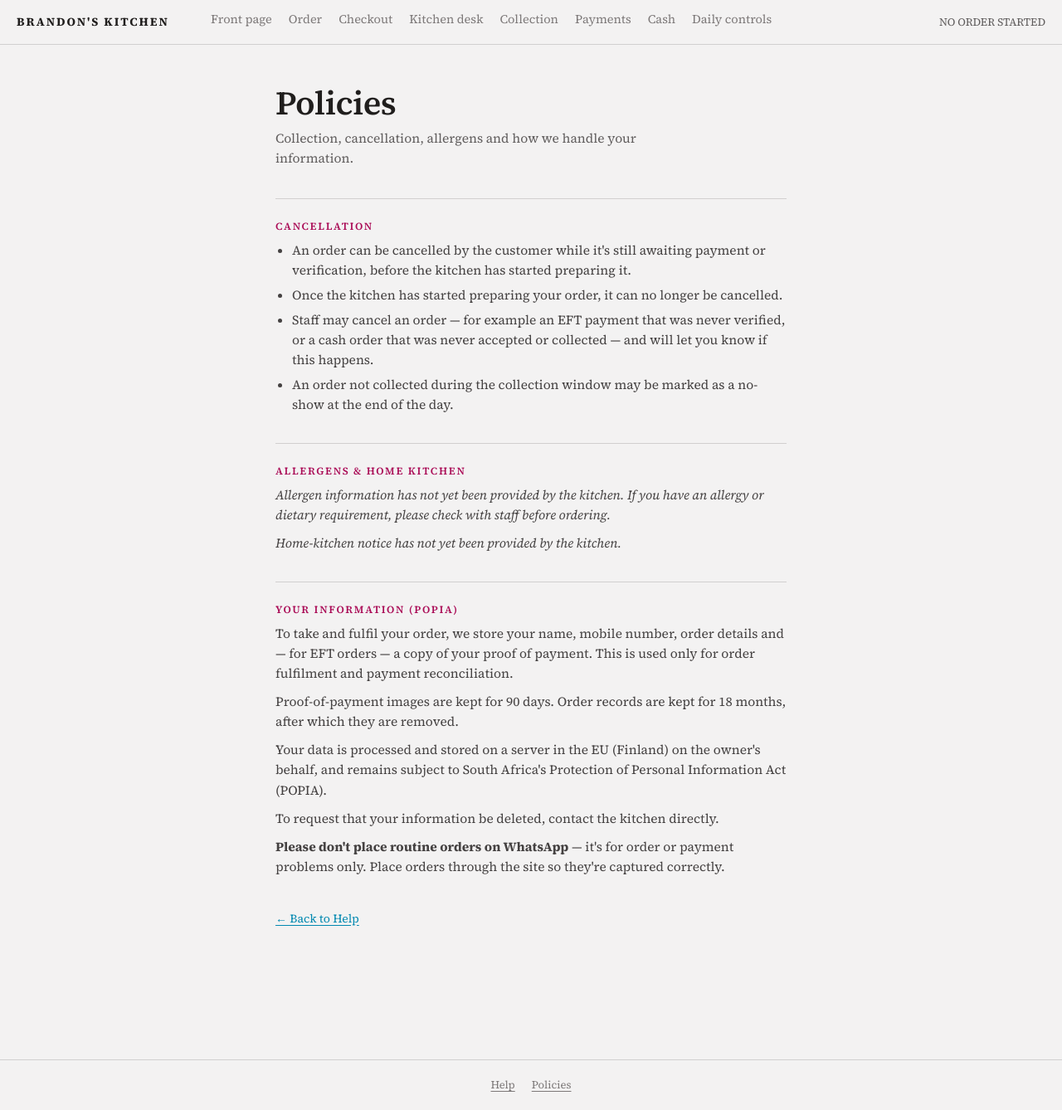
After one commit to alboogycOdR/curry-orders, a Django app: page /policies/ in a window 1280 px wide. The commit adds this page. Shown: the whole page at 83% size. Run offline with Django 5.2, Linux system fonts and the light colour scheme; data that the repository does not hold is empty; parts of the project's set-up code (start-up, migrations or seed data) failed here and were passed over.

Commit message:
Complete Milestone 10 (thin slice): help/policies pages
Phase 1's own narrow slice of M10: §6.1's /help and /policies pages
and their footer/checkout links, deferring the rest of M10 (reports,
retention automation, backups, runbook, hardening) to Phase 2.

- public/views.py: help_page renders live Settings figures (same-day
  cutoff, preorder horizon, slot length, collection window, EFT hold
  minutes, cash availability/same-day-only) so a settings change is
  reflected without touching the template, per §20's own acceptance
  line. policies_page renders §19's cancellation summary, the owner's
  allergen_disclaimer/home_kitchen_notice (both still unset per §23's
  outstanding-input table, so a plain "not yet provided" fallback is
  shown rather than fabricating wording), and the §11.12 POPIA notice
  (what's stored, retention figures, deletion via WhatsApp, the
  EU/Finland-hosting line, and "don't place routine orders on
  WhatsApp").
- public/urls.py: /help/, /policies/ routes.
- templates/public/help.html, policies.html: new.
- templates/base.html: added a footer with Help/Policies links,
  kept separate from the already-crowded main nav (5 staff-board
  links live there).
- templates/public/checkout.html: "Accept policies" checkbox now
  links to /policies, per spec's explicit requirement.
- tests/integration/test_help_and_policies.py: 11 new tests covering
  live-settings rendering, cash on/off copy, the allergen/home-kitchen
  fallback vs owner-set wording, POPIA/retention figures, the
  WhatsApp deletion link (present/absent), and the footer/checkout
  policy links.

335 tests passing. ruff clean on all touched Python files; the
mypy findings in public/views.py are pre-existing and outside this
change's lines.

This completes the agreed Phase 1 scope (M6 kitchen/collection
boards, M7 cash path/cap, M8 narrowed to daily controls, this M10
slice). M8's menu editor, M9, and the rest of M10 remain Phase 2.

Co-Authored-By: Claude Sonnet 5 <noreply@anthropic.com>
Claude-Session: https://claude.ai/code/session_01P24dFtjFhWv9asCSf8cNLA

```diff
--- a/src/public/urls.py
+++ b/src/public/urls.py
@@ -27,4 +27,8 @@ urlpatterns = [
     # instructions / confirmed view) — named `order_status` rather than
     # `order` to leave that name free for the screen above.
     path("orders/<str:public_token>/", views.order_status, name="order_status"),
+    # §6.1/§11.12 (milestone 10, Phase 1's own narrow slice of it — see
+    # docs/DECISIONS.md).
+    path("help/", views.help_page, name="help"),
+    path("policies/", views.policies_page, name="policies"),
 ]
--- a/src/public/views.py
+++ b/src/public/views.py
@@ -331,3 +331,47 @@ def order_status(request: HttpRequest, public_token: str) -> HttpResponse:
             bool(order.payment.proof_uploaded_at) if show_eft_panel else False
         ),
     })
+
+
+# ---------------------------------------------------------------- help / policies (§11.12)
+
+
+def help_page(request: HttpRequest) -> HttpResponse:
+    """§6.1's `/help`: "how to order, collection, payment, cut-off" —
+    every figure here is a live `Settings` value, not hard-coded copy,
+    so a settings change (§20's own acceptance line: "cut-off, hold
+    minutes, ... editable without deploy") is reflected here without a
+    second place to update.
+    """
+    settings = Settings.current()
+    return render(request, "public/help.html", {
+        "same_day_cutoff": coerce_time(settings.same_day_cutoff).strftime("%H:%M"),
+        "preorder_days": settings.preorder_days,
+        "slot_minutes": settings.slot_minutes,
+        "collection_window": (
+            f"{coerce_time(settings.default_window_start).strftime('%H:%M')}"
+            f"–{coerce_time(settings.default_window_end).strftime('%H:%M')}"
+        ),
+        "eft_hold_minutes": settings.eft_hold_minutes,
+        "cash_enabled": settings.cash_enabled,
+        "cash_same_day_only": settings.cash_same_day_only,
+        "support_whatsapp_e164": settings.support_whatsapp_e164,
+    })
+
+
+def policies_page(request: HttpRequest) -> HttpResponse:
+    """§6.1's `/policies`: cancellation (§19), allergens/home-kitchen
+    (owner wording — `Settings.allergen_disclaimer`/`home_kitchen_notice`,
+    both still unset per §23's own owner-input table; rendered with a
+    plain "not yet provided" fallback rather than inventing wording on
+    the owner's behalf), and the POPIA notice §11.12 spells out
+    verbatim (what's stored, purpose, retention, deletion, and the
+    Finland-hosting/POPIA line).
+    """
+    settings = Settings.current()
+    return render(request, "public/policies.html", {
+        "settings": settings,
+        "proof_retention_days": settings.proof_retention_days,
+        "order_retention_months": settings.order_retention_months,
+        "support_whatsapp_e164": settings.support_whatsapp_e164,
+    })
--- a/src/templates/base.html
+++ b/src/templates/base.html
@@ -80,6 +80,19 @@
       color: var(--color-neutral-700);
       white-space: nowrap;
     }
+    .site-footer {
+      margin-top: 64px;
+      padding: var(--space-4);
+      border-top: 1px solid var(--color-divider);
+      display: flex;
+      gap: var(--space-4);
+      justify-content: center;
+      font-size: 13px;
+      color: var(--color-neutral-600);
+    }
+    .site-footer a {
+      color: var(--color-neutral-600);
+    }
   </style>
   {% block extra_head %}{% endblock %}
 </head>
@@ -121,5 +134,16 @@ public:checkout, manage:kitchen), so the nav links below are real
 
 {% block content %}{% endblock %}
 
+{% comment %}
+Footer — customer-facing Help/Policies links (§6.1/§11.12). Kept separate
+from .site-nav above, which already mixes customer nav with five
+staff-board links; policy links belong somewhere a customer will look,
+not buried in that list.
+{% endcomment %}
+<footer class="site-footer">
+  <a href="{% url 'public:help' %}">Help</a>
+  <a href="{% url 'public:policies' %}">Policies</a>
+</footer>
+
 </body>
 </html>
--- a/src/templates/public/checkout.html
+++ b/src/templates/public/checkout.html
@@ -115,7 +115,7 @@ real `core.Order` — see that file's own header comment.
 
         <label class="checkbox" style="display: flex; gap: 10px; align-items: flex-start; margin-top: 22px; font-size: 14.5px;">
           <input type="checkbox" id="ck-accept-policies">
-          <span>I accept the collection and cancellation policies.</span>
+          <span>I accept the <a href="{% url 'public:policies' %}" target="_blank" rel="noopener">collection and cancellation policies</a>.</span>
         </label>
         <p class="ck-field-error" id="ck-accept-policies-error" hidden></p>
 
--- /dev/null
+++ b/src/templates/public/policies.html
@@ -0,0 +1,77 @@
+{% extends "base.html" %}
+
+{% comment %}
+Policies — spec §6.1 `/policies`: cancellation (§19), the allergen/
+home-kitchen disclaimer (owner-editable `Settings.allergen_disclaimer`/
+`home_kitchen_notice` — both still unset per §23's own owner-input table,
+so this template shows a plain "not yet provided" fallback rather than
+inventing wording on the owner's behalf), and the POPIA notice §11.12
+requires verbatim in spirit (what's stored, why, retention, deletion, and
+the EU/Finland-hosting line).
+{% endcomment %}
+
+{% block title %}Policies — Brandon's Kitchen{% endblock %}
+
+{% block extra_head %}
+<style>
+  .pl-wrap { max-width: 680px; margin: 0 auto; padding: 48px 32px 80px; }
+  .pl-heading { font-family: var(--font-heading); font-size: clamp(28px, 4vw, 40px); font-weight: 600; margin: 0 0 8px; letter-spacing: -0.015em; }
+  .pl-intro { font-size: 15.5px; color: var(--color-neutral-700); margin: 0 0 36px; max-width: 56ch; }
+  .pl-section { margin-top: 34px; padding-top: 26px; border-top: 1px solid var(--color-divider); }
+  .pl-section-title { font-size: 12.5px; letter-spacing: 0.14em; text-transform: uppercase; color: var(--color-accent-2-700); margin: 0 0 10px; }
+  .pl-section p { font-size: 15.5px; line-height: 1.55; color: var(--color-neutral-800); margin: 0 0 10px; }
+  .pl-section ul { margin: 0 0 10px; padding-left: 20px; }
+  .pl-section li { font-size: 15.5px; line-height: 1.55; color: var(--color-neutral-800); margin-bottom: 6px; }
+  .pl-fallback { color: var(--color-neutral-600); font-style: italic; }
+  .pl-links { margin-top: 40px; font-size: 14px; }
+</style>
+{% endblock %}
+
+{% block content %}
+<div class="pl-wrap">
+  <h1 class="pl-heading">Policies</h1>
+  <p class="pl-intro">Collection, cancellation, allergens and how we handle your information.</p>
+
+  <section class="pl-section">
+    <h2 class="pl-section-title">Cancellation</h2>
+    <ul>
+      <li>An order can be cancelled by the customer while it's still awaiting payment or verification, before the kitchen has started preparing it.</li>
+      <li>Once the kitchen has started preparing your order, it can no longer be cancelled.</li>
+      <li>Staff may cancel an order — for example an EFT payment that was never verified, or a cash order that was never accepted or collected — and will let you know if this happens.</li>
+      <li>An order not collected during the collection window may be marked as a no-show at the end of the day.</li>
+    </ul>
+  </section>
+
+  <section class="pl-section">
+    <h2 class="pl-section-title">Allergens &amp; home kitchen</h2>
+    {% if settings.allergen_disclaimer %}
+    <p>{{ settings.allergen_disclaimer|linebreaksbr }}</p>
+    {% else %}
+    <p class="pl-fallback">Allergen information has not yet been provided by the kitchen. If you have an allergy or dietary requirement, please check with staff before ordering.</p>
+    {% endif %}
+    {% if settings.home_kitchen_notice %}
+    <p>{{ settings.home_kitchen_notice|linebreaksbr }}</p>
+    {% else %}
+    <p class="pl-fallback">Home-kitchen notice has not yet been provided by the kitchen.</p>
+    {% endif %}
+  </section>
+
+  <section class="pl-section">
+    <h2 class="pl-section-title">Your information (POPIA)</h2>
+    <p>To take and fulfil your order, we store your name, mobile number, order details and — for EFT orders — a copy of your proof of payment. This is used only for order fulfilment and payment reconciliation.</p>
+    <p>Proof-of-payment images are kept for {{ proof_retention_days }} days. Order records are kept for {{ order_retention_months }} months, after which they are removed.</p>
+    <p>Your data is processed and stored on a server in the EU (Finland) on the owner's behalf, and remains subject to South Africa's Protection of Personal Information Act (POPIA).</p>
+    <p>
+      To request that your information be deleted,
+      {% if support_whatsapp_e164 %}
+      message us on WhatsApp at <a href="https://wa.me/{{ support_whatsapp_e164|cut:'+' }}">{{ support_whatsapp_e164 }}</a>.
+      {% else %}
+      contact the kitchen directly.
+      {% endif %}
+    </p>
+    <p><strong>Please don't place routine orders on WhatsApp</strong> — it's for order or payment problems only. Place orders through the site so they're captured correctly.</p>
+  </section>
+
+  <p class="pl-links"><a href="{% url 'public:help' %}">← Back to Help</a></p>
+</div>
+{% endblock %}
```
Also changed, not shown: src/templates/public/help.html (added, +63 -0 lines), tests/integration/test_help_and_policies.py (added, +103 -0 lines).
